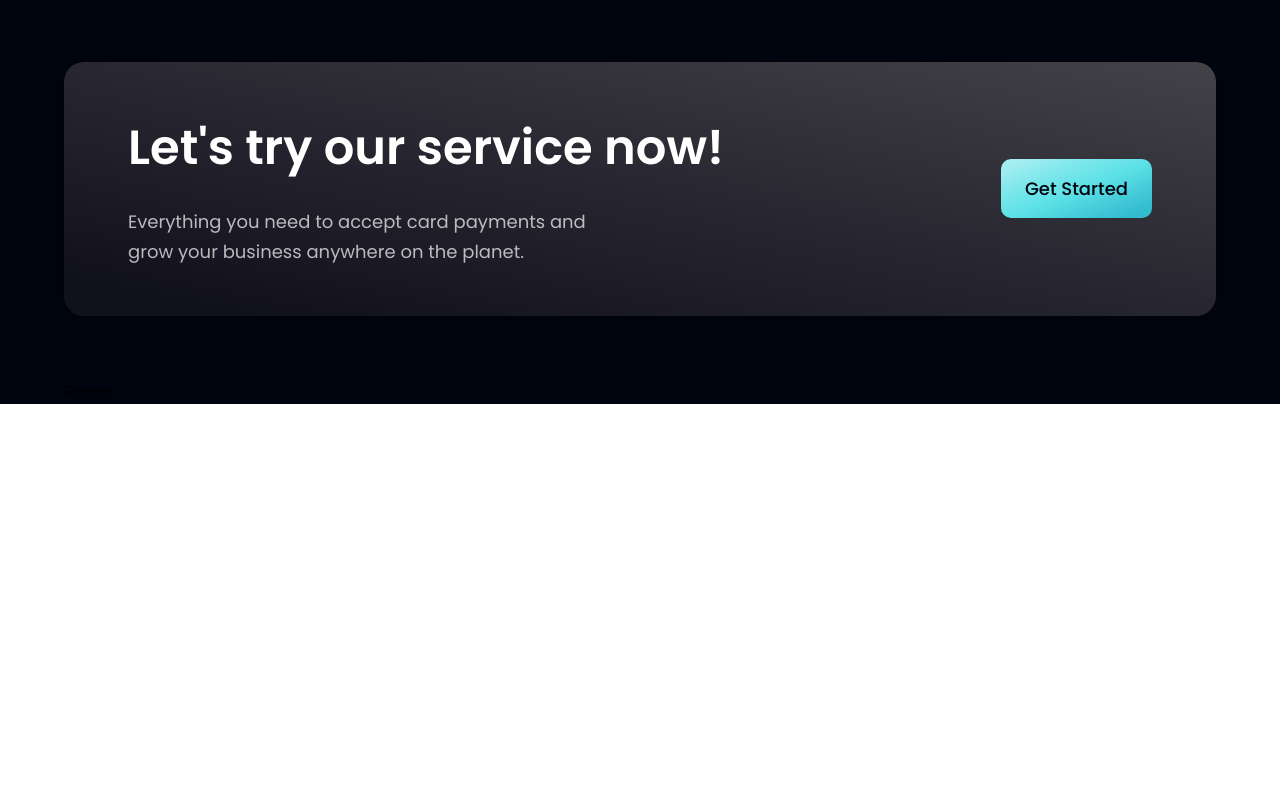
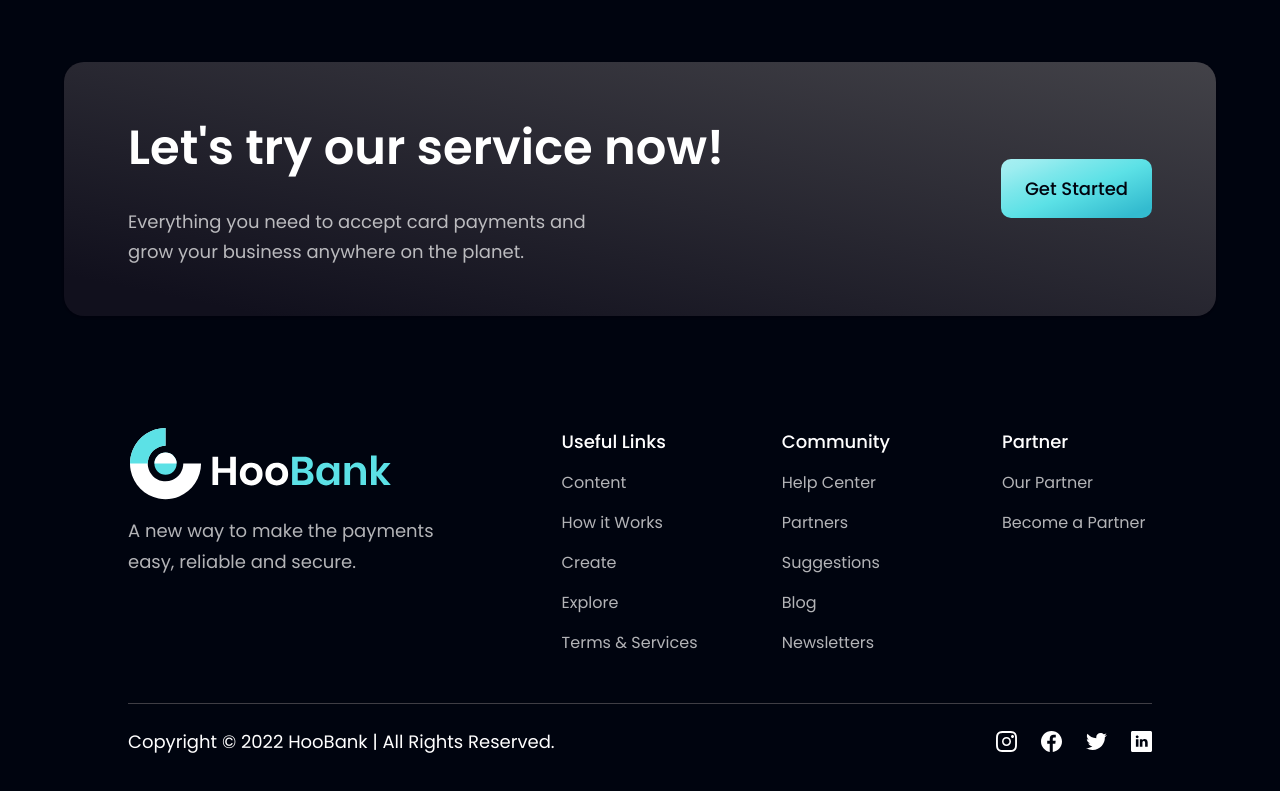
Before and after one commit to GugaS1lva/HooBank_Master, a React (Vite) app: page / in a window 1280 px wide. Shown: the part 4114-4905 px from the top of the page. Before the commit the page ends 4518 px from the top, so only its background shows below. Built offline with nearby package versions, Linux system fonts and the light colour scheme.

Commit message:
Finished Footer [✓]

```diff
--- a/src/components/Footer.jsx
+++ b/src/components/Footer.jsx
@@ -1,8 +1,50 @@
-import React from 'react'
+import styles from '../style'
+import { logo } from '../assets'
+import { footerLinks, socialMedia } from '../constants'
 
 const Footer = () => {
   return (
-    <div>Footer</div>
+    <section className={`${styles.flexCenter} ${styles.padding} flex-col`} >
+      <div className={`${styles.flexStart} md:flex-row flex-col mb-8 w-full`}>
+        <div className='flex-1 flex flex-col justify-start mr-10'>
+          <img src={logo} alt="hoobank" className='w-[266px] h-[72px] object-contain' />
+          <p className={`${styles.paragraph} mt-4 max-w-[310px]`}>A new way to make the payments easy, reliable and secure.</p>
+        </div>
+
+        <div className="flex-[1.5] w-full flex flex-row justify-between flex-wrap md:mt-0 mt-10">
+          {footerLinks.map(footerLink => (
+            <div key={footerLink.key} className="flex flex-col ss:my-0 my-4 min-w-[150px]">
+              <h4 className='font-poppins font-medium text-[18px] leading-[27px] text-white'>
+                {footerLink.title}
+              </h4>
+
+              <ul className='list-none mt-4'>
+                {footerLink.links.map((link, index) => (
+                  <li key={link.name} className={`font-poppins font-normal text-[16px] leading-[24px] text-dimWhite hover:text-secondary cursor-pointer ${index !== footerLink.links.lenght - 1 ? 'mb-4' : 'mb-0' }`}>
+                    {link.name}
+                  </li>
+                ))}
+              </ul>
+            </div>
+          ))}
+        </div>
+      </div>
+
+      <div className='w-full flex justify-between items-center md:flex-row flex-col pt-6 border-t-[1px] border-t-[#3F3E45]'>
+        <p className='font-poppins font-normal text-center text-[18px] leading-[27px] text-white'>Copyright &copy; 2022 HooBank | All Rights Reserved.</p>
+
+        <div className='flex flex-row md:mt-0 mt-6'>
+          {socialMedia.map((social, index) => (
+            <img
+              key={social.id}
+              src={social.icon}
+              alt={social.id}
+              className={`w-[21px] h-[21px] object-contain cursor-pointer ${index !== socialMedia.length - 1 ? 'mr-6' : 'mr-0'}`}
+            />
+          ))}
+        </div>
+      </div>
+    </section>
   )
 }
 
```
